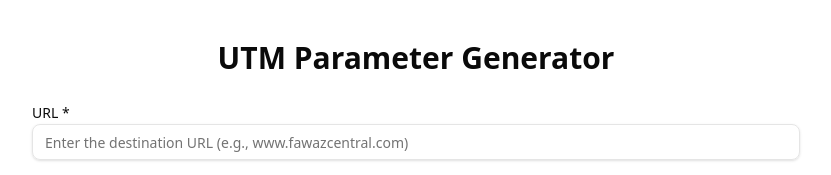
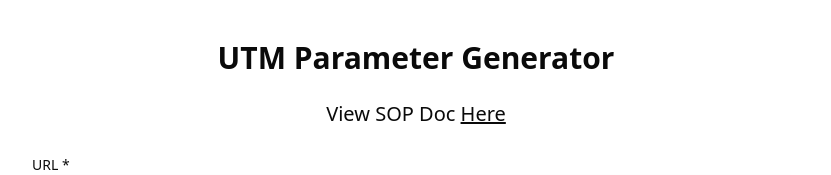
Before and after one commit to Syed-Ahmed02/utm-generator, a Next.js app: page / in a window 1280 px wide. Shown: the top 175 px of the page, without its empty margins (224-1055 px from the left). Built offline with nearby package versions, Linux system fonts and the light colour scheme; no server answers; the database is empty.

Commit message:
added sop doc

```diff
--- a/app/page.tsx
+++ b/app/page.tsx
@@ -1,9 +1,10 @@
 import { UTMGenerator } from "@/components/utm-generator"
-
+import Link from "next/link"
 export default function Home() {
   return (
     <main className="container mx-auto py-10 px-4 bg-background min-h-screen">
       <h1 className="text-3xl font-bold mb-6 text-center">UTM Parameter Generator</h1>
+      <h2 className="text-xl mb-6 text-center">View SOP Doc <Link className="underline hover:text-blue-900" href={"https://docs.google.com/document/d/1KfcCkleQ8ZgvgeWuQoub3SGdngZ6trKu5cUKTYqmi8M/edit?usp=sharing"}>Here</Link></h2>
       <div className="max-w-3xl mx-auto">
         <UTMGenerator />
       </div>
```
